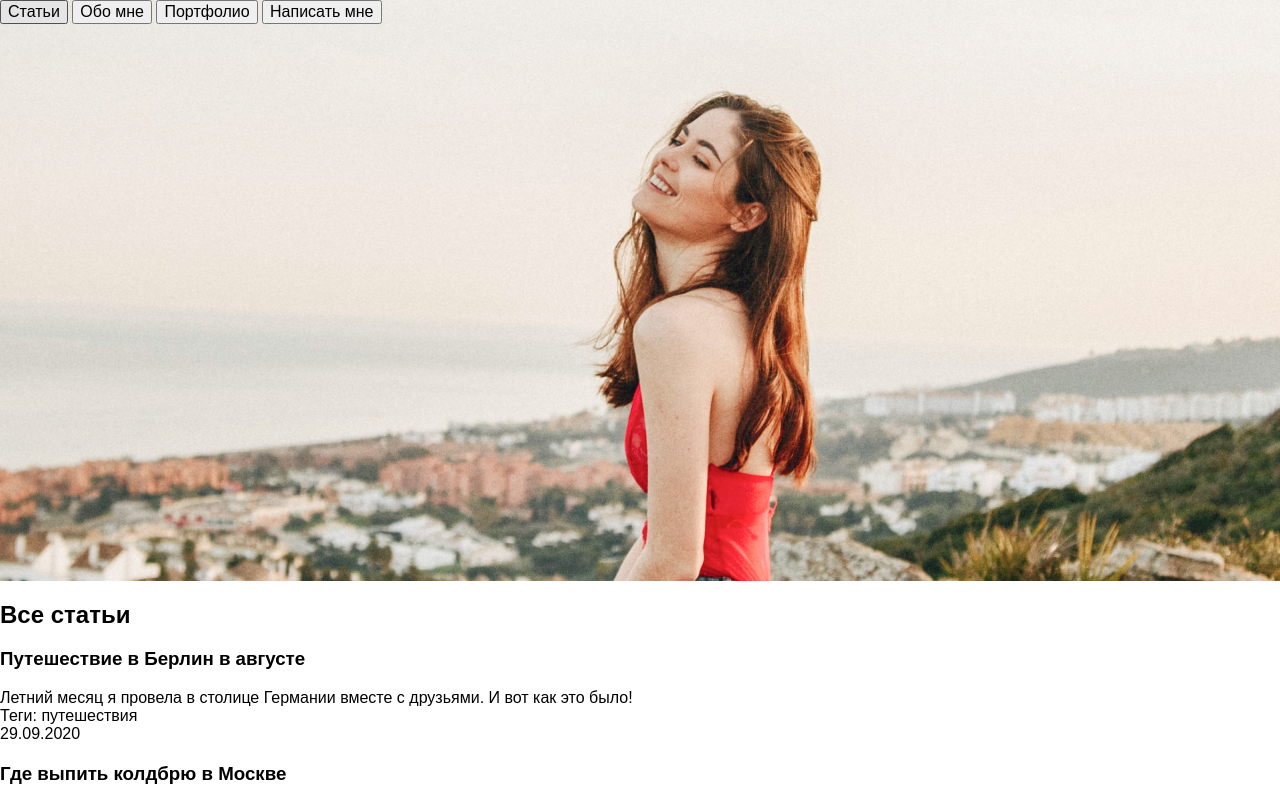
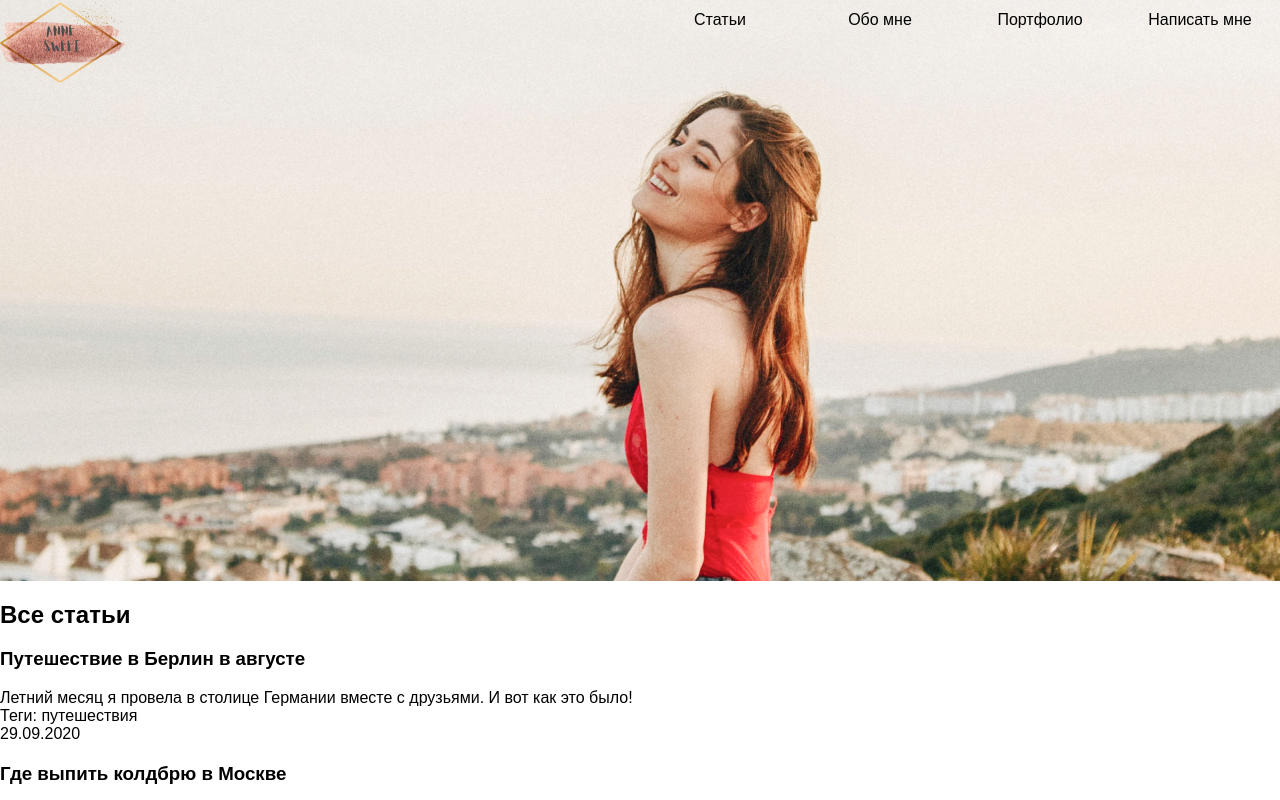
Before and after one commit to Livanenkova/Livanenkova-zaverstai, a website: page source/Index.html in a window 1280 px wide. Shown: the top 800 px of the page. Drawn offline with nearby package versions, Linux system fonts and the light colour scheme; files that its build step writes are made by us from their sources; a web font is replaced by a local one.

Commit message:
change header ( add bg, logo and flex)

```diff
--- a/source/Index.html
+++ b/source/Index.html
@@ -3,6 +3,7 @@
 <head>
     <meta charset="UTF-8">
     <meta name="viewport" content="width=device-width, initial-scale=1.0">
+    <link rel="stylesheet" href="./css/style.min.css">
     <link rel="stylesheet" href="./style.css">
     <link rel="stylesheet" href="./normalize.css">
     <title>Document</title>
--- a/source/sass/blocks/page-header.scss
+++ b/source/sass/blocks/page-header.scss
@@ -1,11 +1,30 @@
 .neader--main{
+background-color: tomato;
 background-image: url(../../img/header_bg.png);
 background-repeat: no-repeat;
 background-position: center;
-width:auto;
+width: auto;
 height: 581px;
 };
 
 .header {
     display: flex;
 }
+
+.header__logo {
+width: 50%;
+background-image: url(../../img/header_logo.png);
+background-repeat: no-repeat;
+}
+
+.header__list {
+    width: 50%;
+    display: flex;
+}
+
+.header__list-item {
+    height: 40px;
+    width: 25%;
+    border: none;
+    background-color: transparent;
+}
```
